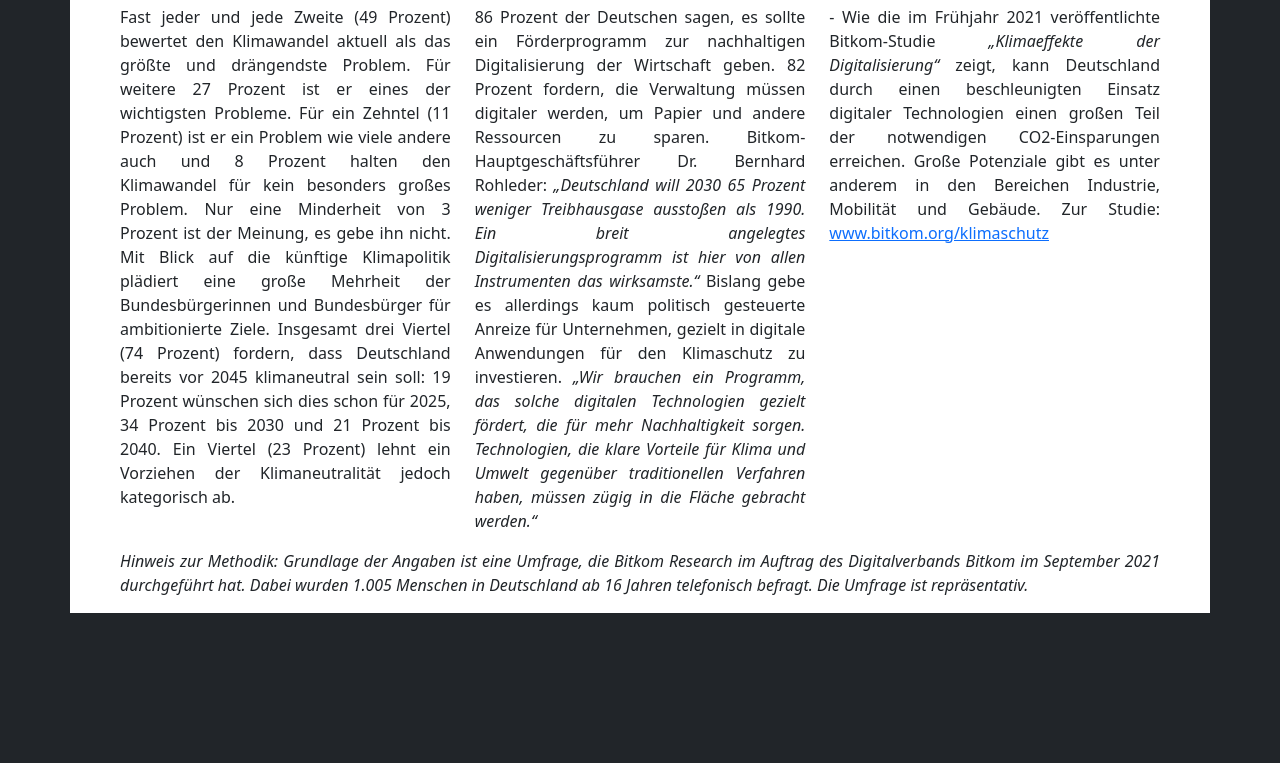
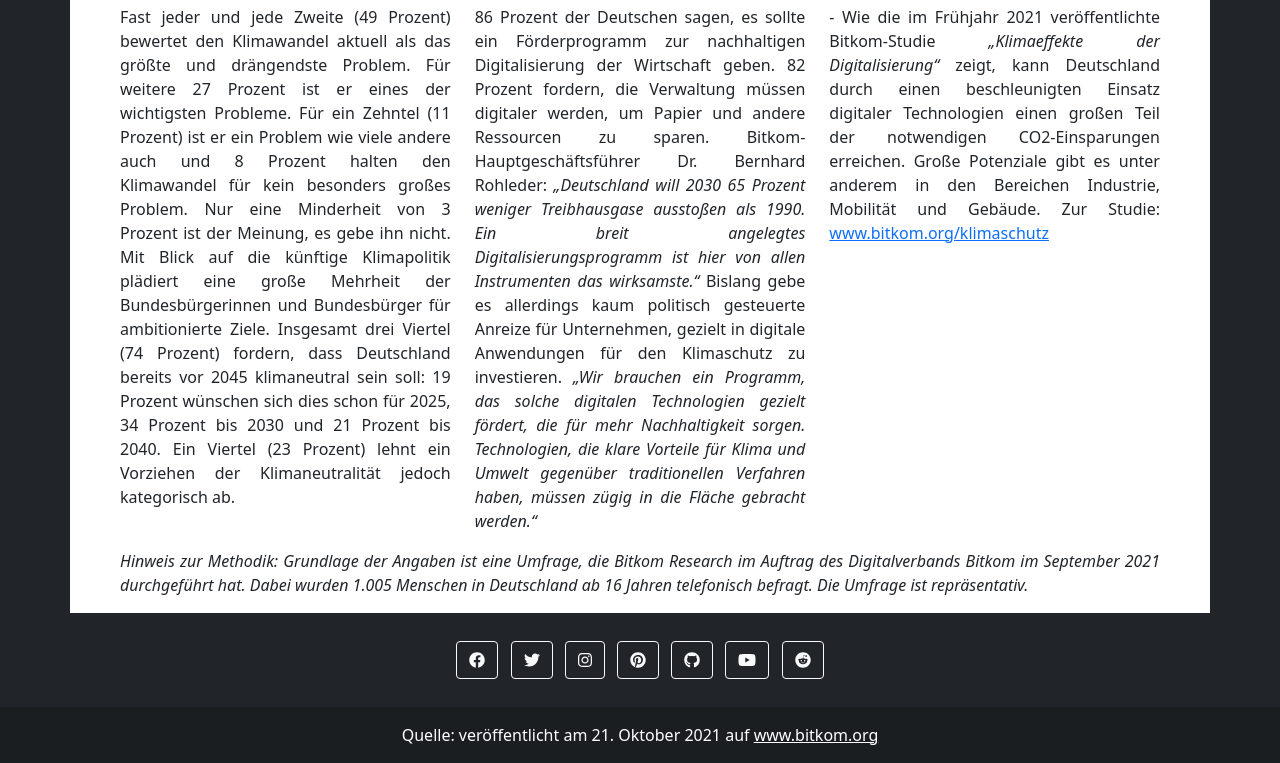
Before and after one commit to VirtualNonsense/website_exam, a website: page wsp2_projektarbeit_andreas_nachtmann.html in a window 1280 px wide. Shown: the part 3215-3978 px from the top of the page. Before the commit the page ends 3828 px from the top, so only its background shows below. Drawn offline with nearby package versions, Linux system fonts and the light colour scheme; files that its build step writes are made by us from their sources.

Commit message:
added footer

```diff
--- a/package.json
+++ b/package.json
@@ -1,5 +1,6 @@
 {
   "dependencies": {
+    "@fortawesome/fontawesome-free": "^5.15.4",
     "bootstrap": "^5.1.3",
     "chart.js": "^3.7.0",
     "node-sass": "^7.0.1",
--- a/scss/wsp2_projektarbeit_andreas_nachtmann.scss
+++ b/scss/wsp2_projektarbeit_andreas_nachtmann.scss
@@ -53,6 +53,11 @@
 
 main{
   padding: 0 !important;
+}
+
+.fab {
+  width: 50px;
+  height: 50px;
 }
 
 // #####################################################################################################################
--- a/wsp2_projektarbeit_andreas_nachtmann.html
+++ b/wsp2_projektarbeit_andreas_nachtmann.html
@@ -24,6 +24,11 @@
     <!-- Bootstrap js-->
     <script src="node_modules/bootstrap/dist/js/bootstrap.bundle.js"></script>
     <script src="node_modules/chart.js/dist/chart.min.js"></script>
+
+    <script defer src="node_modules/@fortawesome/fontawesome-free/js/brands.js"></script>
+    <script defer src="node_modules/@fortawesome/fontawesome-free/js/solid.js"></script>
+    <script defer src="node_modules/@fortawesome/fontawesome-free/js/fontawesome.js"></script>
+
 </head>
 
 <body class="bg-dark">
@@ -350,5 +355,39 @@
 </main>
 <!--------------------------------------------------------------------------------------------------------------------->
 <!--footer-->
+<footer class="bg-dark text-center text-white">
+    <!-- Grid container -->
+    <div class="container p-4 pb-0" id="social">
+        <!-- Section: Social media -->
+        <section class="mb-4">
+            <!-- Facebook -->
+            <a class="btn btn-outline-light btn-floating m-1" href="#social" role="button"><div
+                    class="icon_box fab fa-facebook"></div></a>
+            <!-- twitter -->
+            <a class="btn btn-outline-light btn-floating m-1" href="#social" role="button"><i
+                    class="fab icon_box fa-twitter"></i></a>
+            <!-- instagram -->
+            <a class="btn btn-outline-light btn-floating m-1" href="#social" role="button"><i
+                    class="fab icon_box fa-instagram"></i></a>
+            <!-- pinterest -->
+            <a class="btn btn-outline-light btn-floating m-1" href="#social" role="button"><i
+                    class="fab icon_box fa-pinterest"></i></a>
+            <!-- github -->
+            <a class="btn btn-outline-light btn-floating m-1" href="#social" role="button"><i class="fab icon_box fa-github"></i></a>
+            <!-- youtube -->
+            <a class="btn btn-outline-light btn-floating m-1" href="#social" role="button"><i
+                    class="fab icon_box_yt fa-youtube"></i></a>
+            <!-- reddit -->
+            <a class="btn btn-outline-light btn-floating m-1" href="#social" role="button"><i class="fab icon_box fa-reddit"></i></a>
+        </section>
+        <!-- Section: Social media -->
+    </div>
+    <!-- Grid container -->
+
+    <!-- source -->
+    <div class="text-center p-3" style="background-color: rgba(0, 0, 0, 0.2);">
+        Quelle: veröffentlicht am 21. Oktober 2021 auf  <a class="text-white" href="https://www.bitkom.org/Presse/Presseinformation/Wunsch-mehr-digitaler-Umweltschutz">www.bitkom.org</a>
+    </div>
+</footer>
 </body>
 </html>
```
Also changed, not shown: 1 other file.
